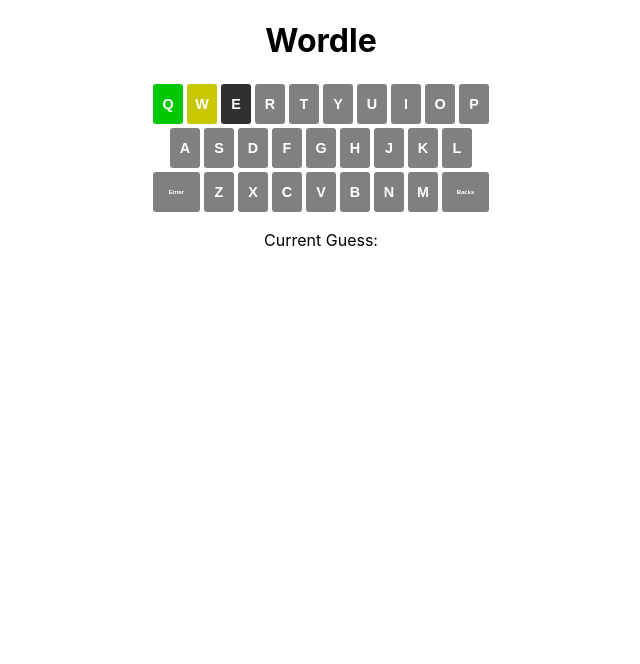
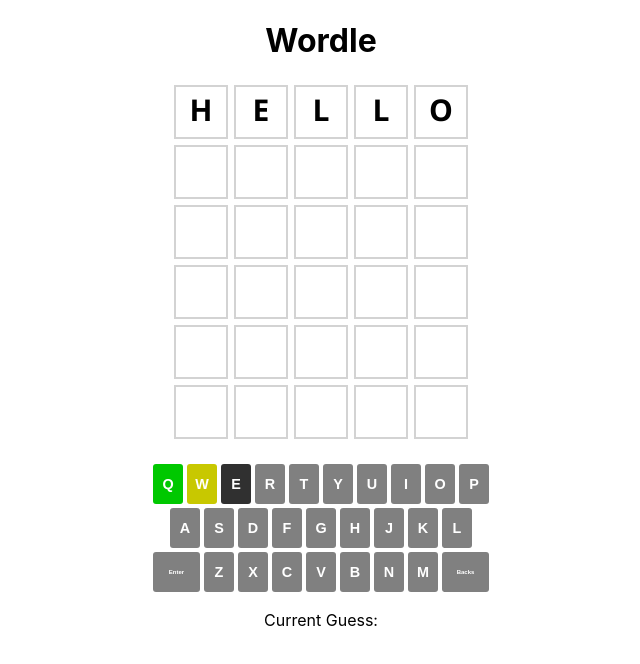
Before and after one commit to Legend-Crack/Wordle, a React (Create React App) app: page / in a window 1280 px wide. Shown: the top 664 px of the page, without its empty margins (319-959 px from the left). Built offline with nearby package versions, Linux system fonts and the light colour scheme; the HTML template or start-up script is replaced by a standard one.

Commit message:
Co-authored-by: Woojin Kim <woojinkim@unist.ac.kr>

```diff
--- a/src/App.css
+++ b/src/App.css
@@ -80,3 +80,29 @@
   width: 47px;
   font-size: 0.3em;
 }
+
+.boardContainer {
+  width: 300px;
+  height: 360px;
+  margin-left: auto;
+  margin-right: auto;
+}
+
+.rowContainer {
+  width: 100%;
+  height: 60px;
+}
+
+.boardBox {
+  width: 50px;
+  height: 50px;
+  margin: 3px;
+  border-style: solid;
+  border-width: 2px;
+  border-color: lightgrey;
+  float: left;
+  font-size: 30px;
+  font-family: 'Segoe UI', Tahoma, Geneva, Verdana, sans-serif;
+  font-weight: 700;
+  line-height: 45px;
+}
--- a/src/App.tsx
+++ b/src/App.tsx
@@ -1,6 +1,7 @@
 import React, { useState } from 'react';
 import './App.css';
 import Keyboard from './Keyboard';
+import Board from './Board';
 
 const App = () => {
   // const [solution, setSolution] = useState('REACT');
@@ -26,7 +27,7 @@
   return (
     <div className="App">
       <h1>Wordle</h1>
-      {/* <Board /> */}
+      <Board />
       <Keyboard
         currentGuess={currentGuess}
         setCurrentGuess={setCurrentGuess}
--- /dev/null
+++ b/src/Board.tsx
@@ -0,0 +1,68 @@
+import React, { useEffect, useCallback } from 'react';
+import './App.css';
+
+
+
+const Board = () => {
+
+
+
+
+
+    // 코딩하고 해위 ㅋㅋ
+
+
+
+
+
+
+    return (
+        <div className='boardContainer'>
+            <div className='rowContainer'>
+                <div className='boardBox'>H</div>
+                <div className='boardBox'>E</div>
+                <div className='boardBox'>L</div>
+                <div className='boardBox'>L</div>
+                <div className='boardBox'>O</div>
+            </div>
+            <div className='rowContainer'>
+                <div className='boardBox'></div>
+                <div className='boardBox'></div>
+                <div className='boardBox'></div>
+                <div className='boardBox'></div>
+                <div className='boardBox'></div>
+            </div>
+            <div className='rowContainer'>
+                <div className='boardBox'></div>
+                <div className='boardBox'></div>
+                <div className='boardBox'></div>
+                <div className='boardBox'></div>
+                <div className='boardBox'></div>
+            </div>
+            <div className='rowContainer'>
+                <div className='boardBox'></div>
+                <div className='boardBox'></div>
+                <div className='boardBox'></div>
+                <div className='boardBox'></div>
+                <div className='boardBox'></div>
+            </div>
+            <div className='rowContainer'>
+                <div className='boardBox'></div>
+                <div className='boardBox'></div>
+                <div className='boardBox'></div>
+                <div className='boardBox'></div>
+                <div className='boardBox'></div>
+            </div>
+            <div className='rowContainer'>
+                <div className='boardBox'></div>
+                <div className='boardBox'></div>
+                <div className='boardBox'></div>
+                <div className='boardBox'></div>
+                <div className='boardBox'></div>
+            </div>
+        </div>
+
+    );
+};
+
+export default Board;
```
